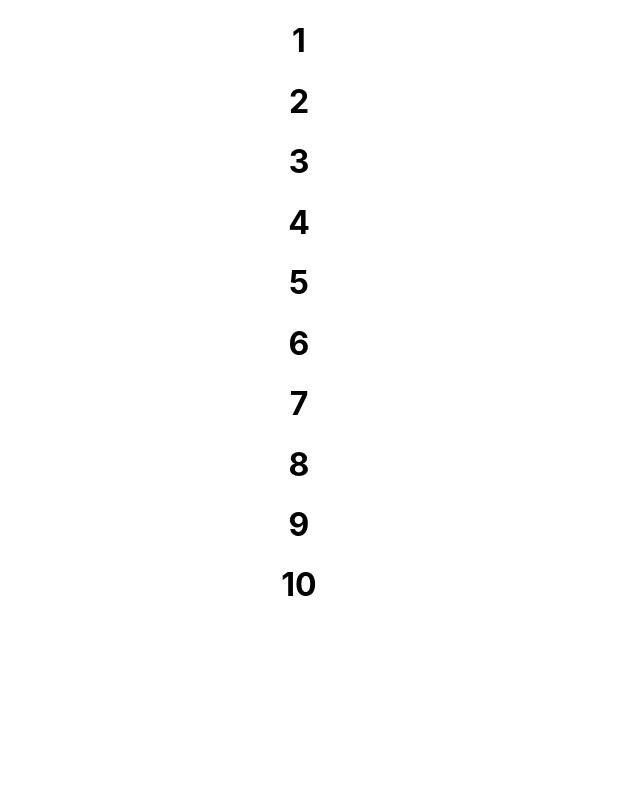
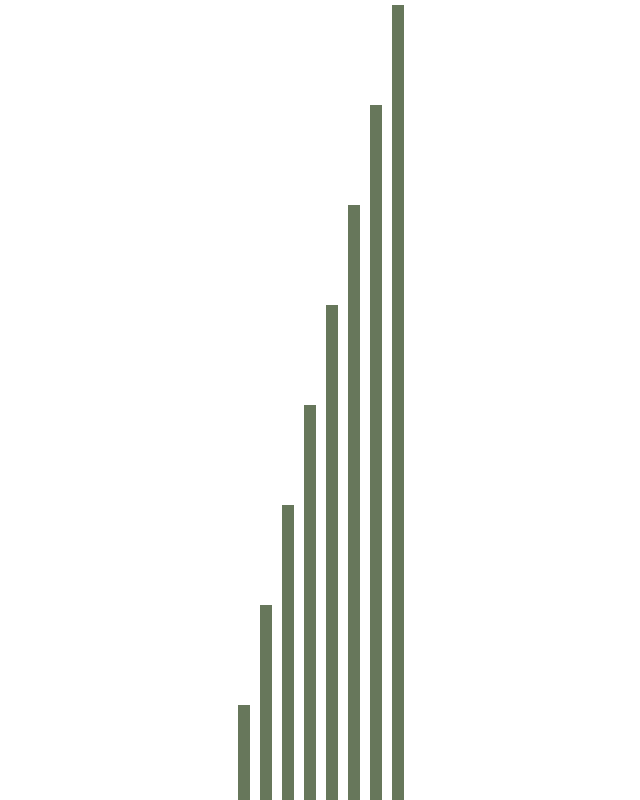
Before and after one commit to Kevrev/AlgoVisualizer, a React (Create React App) app: page / in a window 1280 px wide. Shown: the top 800 px of the page, without its empty margins (341-981 px from the left). Built offline with nearby package versions, Linux system fonts and the light colour scheme.

Commit message:
Styled array bars, now sit flat like bar graph, height determined by value

```diff
--- a/src/App.js
+++ b/src/App.js
@@ -1,6 +1,7 @@
 import logo from './logo.svg';
 import './App.css';
 import Visualizer from './Visualizer/Visualizer';
+import './Visualizer/Visualizer.css';
 
 function App() {
 
--- a/src/Visualizer/Visualizer.css
+++ b/src/Visualizer/Visualizer.css
@@ -0,0 +1,12 @@
+.array-container {
+  display: flex;
+  justify-content: center;
+  align-items: flex-end;
+}
+
+.array-block {
+  padding: 1px;
+  margin: 5px;
+  width: 10px;
+  background-color: rgb(103, 119, 91);
+}
--- a/src/Visualizer/Visualizer.js
+++ b/src/Visualizer/Visualizer.js
@@ -1,13 +1,15 @@
 function Visualizer() {
-  const test = [1, 2, 3, 4, 5, 6, 7, 8, 9, 10];
+  const test = [100, 200, 300, 400, 500, 600, 700, 800, 900, 1000];
 
   return (
     <>
-      {test.map((value, index) => (
-        <div key={index}>
-          <h1>{value}</h1>
-        </div>
-      ))}
+      <div className="array-container">
+        {test.map((value, index) => (
+          <div key={index} className="array-block" style={{height: `${value}px`}}>
+            {/* <h1>{value}</h1> */}
+          </div>
+        ))}
+      </div>
     </>
   );
 }
```
